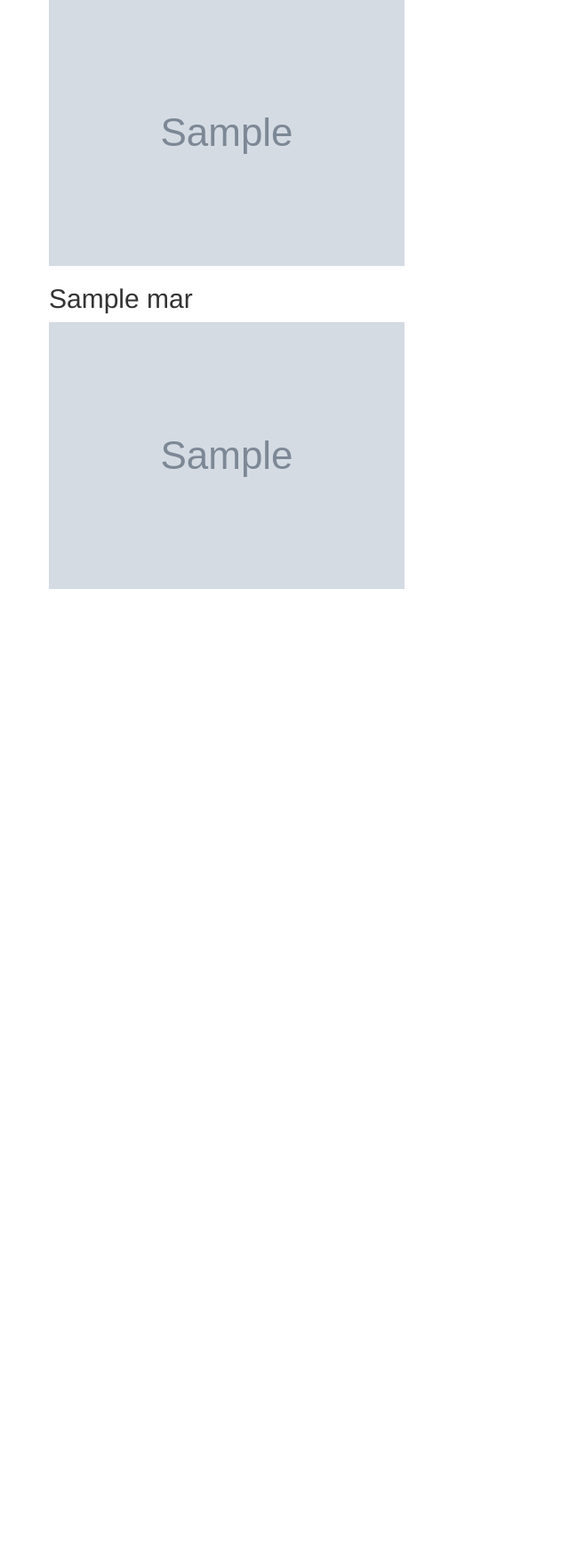
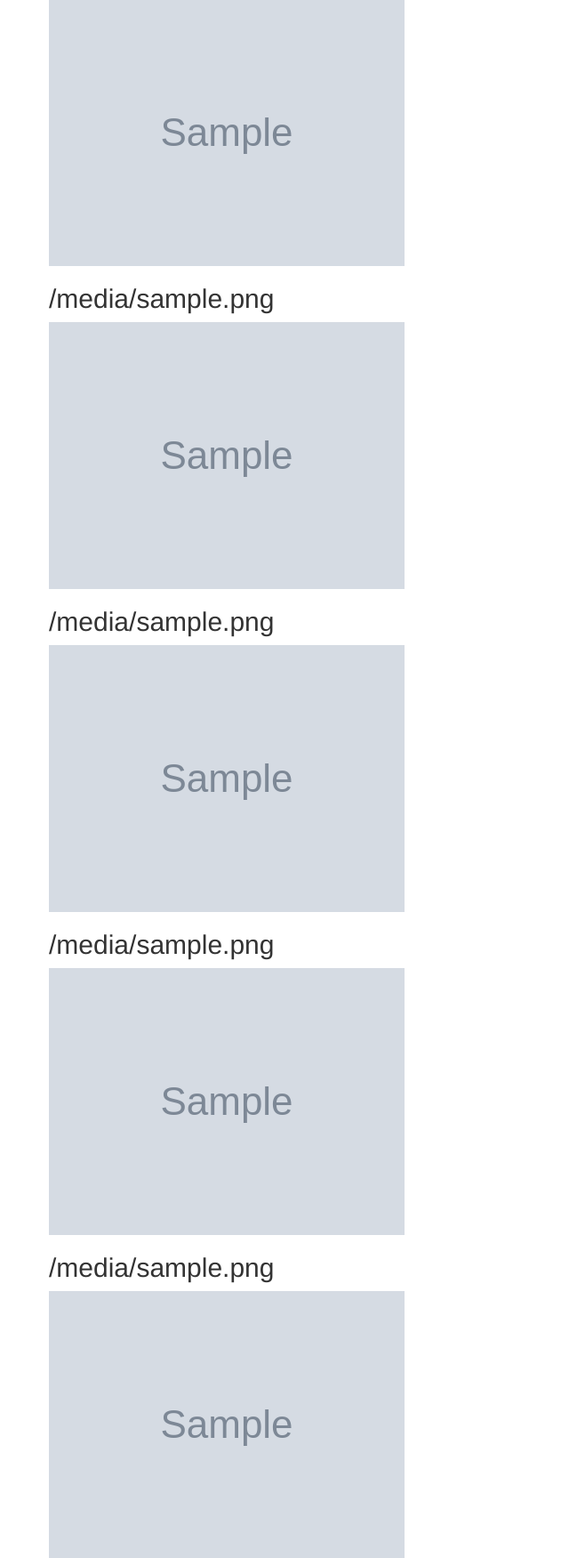
Before and after one commit to KateBeliankova/Mission-to-Mars, a Flask app: page / in a window 1280 px wide. Shown: the part 867-2618 px from the top of the page at 89% size, without its empty margins (0-640 px from the left). Before the commit the page ends 1529 px from the top, so only its background shows below. Run offline with Flask 2, Linux system fonts and the light colour scheme; grey boxes marked "Sample" are stand-in pictures; a database or web service that is not in the repository returns one stand-in record (values such as "Sample title"); some libraries are stand-ins or nearby versions.

Commit message:
Final code

```diff
--- a/apps/app.py
+++ b/apps/app.py
@@ -17,6 +17,8 @@
 def scrape():
    mars = mongo.db.mars
    mars_data = scraping.scrape_all()
+   mars_data2 = scraping.hemisphere_image()
+   mars_data.update(mars_data2)
    mars.update({}, mars_data, upsert=True)
    return "Scraping Successful!"
 
--- a/apps/templates/index.html
+++ b/apps/templates/index.html
@@ -63,10 +63,43 @@
             </div>
             <div class="row" id="mars-hemisphere-images">
                 <div class="col-md-8">
-                    <h2>{{mars.hemisphere_image_title}}</h2>
+                    <h2>{{mars.Img_title0}}</h2>
                     <!-- if images is False/None/non-existent, then default to error message -->
                     <img
-                        src="{{mars.hemisphere_img_link}}"
+                        src="{{mars.Img_url0}}"
+                        class="img-responsive"
+                        alt="Hemisphere image"
+                    />
+                </div>
+            </div>
+            <div class="row" id="mars-hemisphere-images">
+                <div class="col-md-8">
+                    <h2>{{mars.Img_title1}}</h2>
+                    <!-- if images is False/None/non-existent, then default to error message -->
+                    <img
+                        src="{{mars.Img_url1}}"
+                        class="img-responsive"
+                        alt="Hemisphere image"
+                    />
+                </div>
+            </div>
+            <div class="row" id="mars-hemisphere-images">
+                <div class="col-md-8">
+                    <h2>{{mars.Img_title2}}</h2>
+                    <!-- if images is False/None/non-existent, then default to error message -->
+                    <img
+                        src="{{mars.Img_url2}}"
+                        class="img-responsive"
+                        alt="Hemisphere image"
+                    />
+                </div>
+            </div>
+            <div class="row" id="mars-hemisphere-images">
+                <div class="col-md-8">
+                    <h2>{{mars.Img_title3}}</h2>
+                    <!-- if images is False/None/non-existent, then default to error message -->
+                    <img
+                        src="{{mars.Img_url3}}"
                         class="img-responsive"
                         alt="Hemisphere image"
                     />
```
Also changed, not shown: apps/scraping.py (+15 -9 lines).
